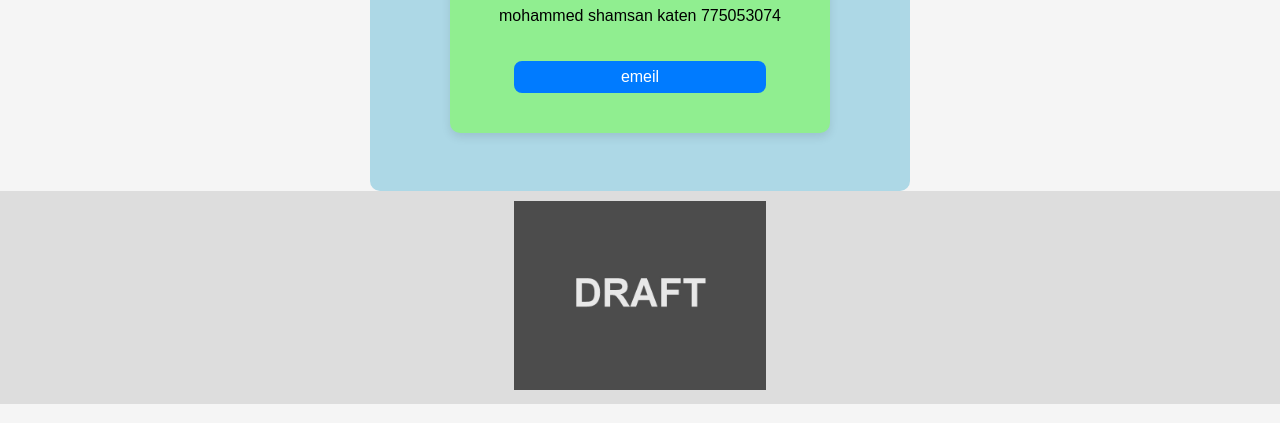
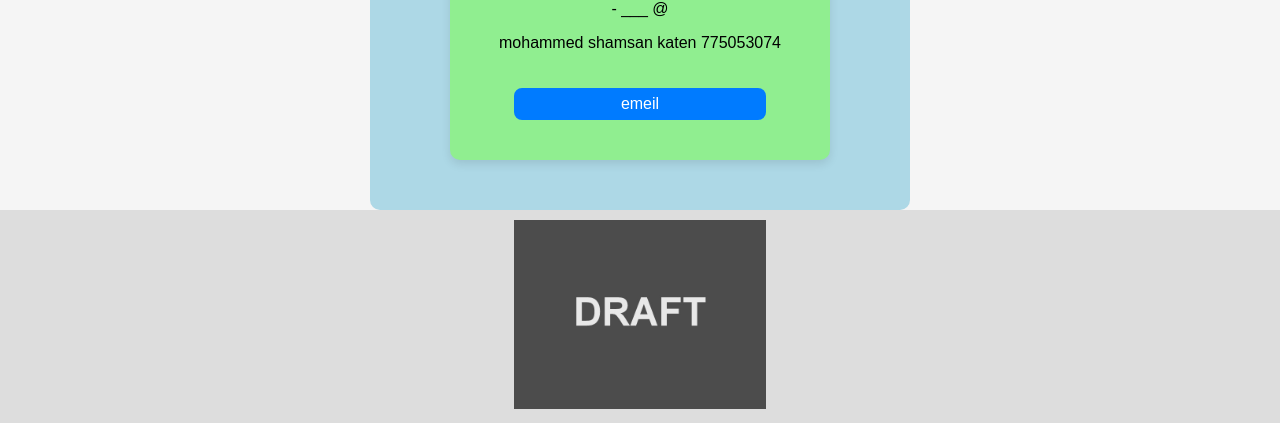
Before and after one commit to alhababib/my_website, a plain HTML site: page index.html in a window 1280 px wide. Shown: the part 452-875 px from the top of the page. Drawn offline with Linux system fonts and the light colour scheme; files whose address does not match are found by name.

Commit message:
Update index.html

```diff
--- a/index.html
+++ b/index.html
@@ -25,7 +25,7 @@
   <main>
     <div class="center-box">
 <h1> مرحبا بك في قاطن ويب </h1>
-
+<p> - ___ @</p>
       <p>  mohammed shamsan katen
 
       775053074 </p>
```
